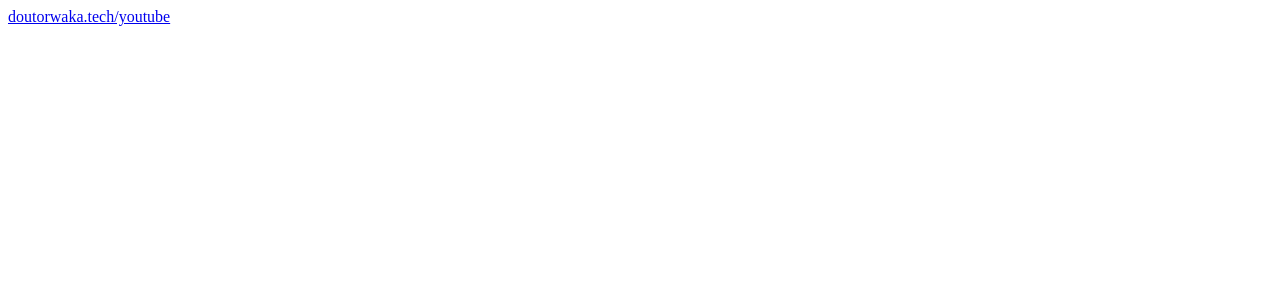
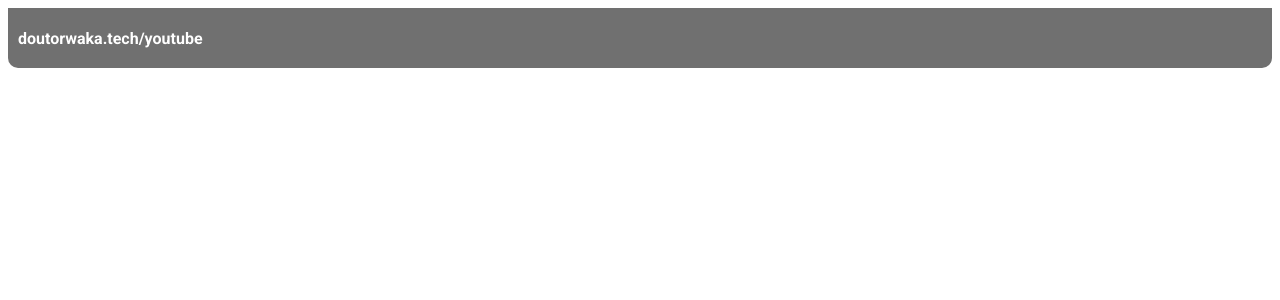
Before and after one commit to fsadao-fsa/proj2-sistemas-rotas, a React (Create React App) app: page / in a window 1280 px wide. Shown: the top 300 px of the page. Built offline with nearby package versions, Linux system fonts and the light colour scheme.

Commit message:
Estilozação da topbar

```diff
--- a/src/App.jsx
+++ b/src/App.jsx
@@ -1,5 +1,5 @@
 import { Topbar } from "./components/topbar";
-
+import "./global.css";
 /* import logo from './logo.svg';
 import './App.css';
  */
--- a/src/components/topbar/index.jsx
+++ b/src/components/topbar/index.jsx
@@ -2,8 +2,8 @@
 
 export function Topbar() {
     return (
-        <div>
-            <a href="http://doutorwaka.tech/youtube">doutorwaka.tech/youtube</a>
+        <div className="topbar">
+            <a className="topbar" href="http://doutorwaka.tech/youtube">doutorwaka.tech/youtube</a>
         </div>
     );
 }
--- a/src/components/topbar/style.css
+++ b/src/components/topbar/style.css
@@ -0,0 +1,16 @@
+div.topbar {
+    box-sizing: border-box;
+    border-bottom-left-radius: 10px;
+    border-bottom-right-radius: 10px;
+    height: 60px;
+    background-color: #707070;
+    padding-left: 10px;
+    align-items: center;
+    display: flex;
+}
+
+a.topbar {
+    color: white;
+    text-decoration: none;
+    font-weight: bold;
+}
--- /dev/null
+++ b/src/global.css
@@ -0,0 +1,5 @@
+@import url('https://fonts.googleapis.com/css2?family=Roboto:ital,wght@0,100..900;1,100..900&display=swap');
+
+* {
+    font-family: Roboto;
+}
```
